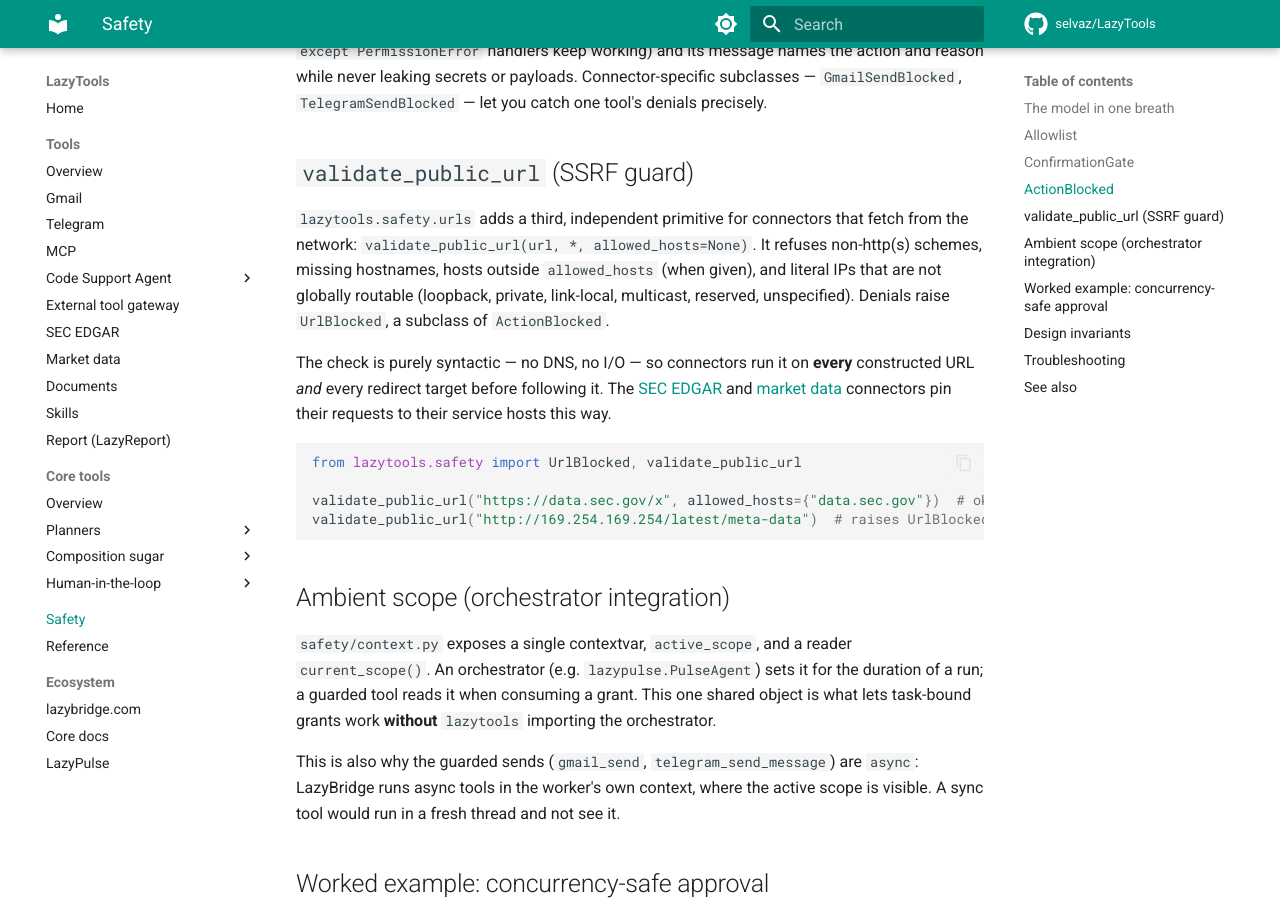
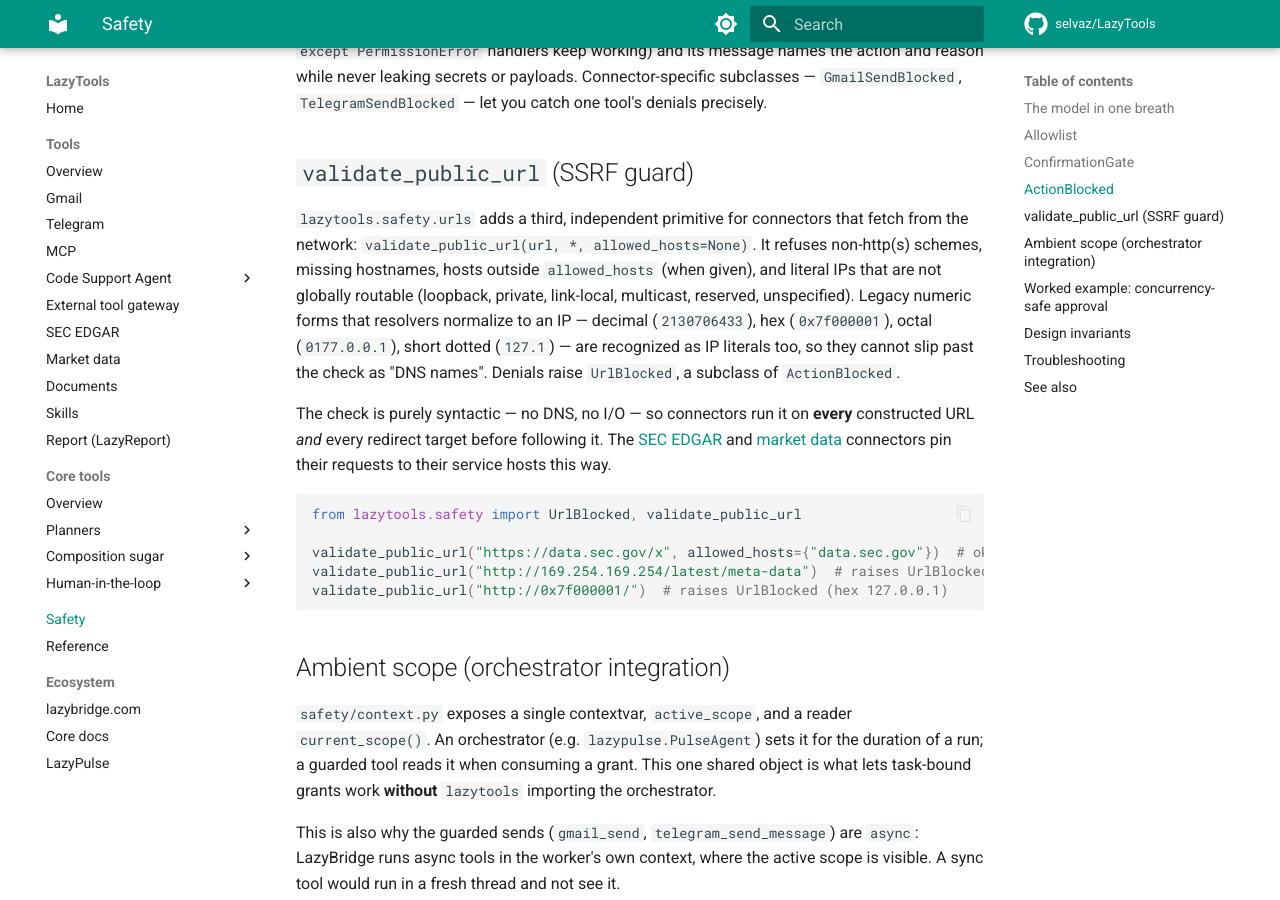
Before and after one commit to selvaz/LazyTools, an MkDocs documentation site: the page built from docs/safety.md, in a window 1280 px wide and 900 px high, scrolled down 1875 px. Built offline with MkDocs 1.6.1 and Material for MkDocs 9.7.7, drawn with Linux system fonts in a browser that asks for light colours; comment, search, counter and statistics services are not loaded.

Commit message:
docs: document legacy numeric IP handling in the SSRF guard
Reflect the #27 fix in docs/safety.md and add the Unreleased
changelog entry.

https://claude.ai/code/session_01M48gZb572sSAy45iA4vC4n

Co-authored-by: Claude <noreply@anthropic.com>

````diff
--- a/docs/safety.md
+++ b/docs/safety.md
@@ -86,8 +86,11 @@ denials precisely.
 that fetch from the network: `validate_public_url(url, *, allowed_hosts=None)`.
 It refuses non-http(s) schemes, missing hostnames, hosts outside
 `allowed_hosts` (when given), and literal IPs that are not globally routable
-(loopback, private, link-local, multicast, reserved, unspecified). Denials
-raise `UrlBlocked`, a subclass of `ActionBlocked`.
+(loopback, private, link-local, multicast, reserved, unspecified). Legacy
+numeric forms that resolvers normalize to an IP — decimal (`2130706433`),
+hex (`0x7f000001`), octal (`0177.0.0.1`), short dotted (`127.1`) — are
+recognized as IP literals too, so they cannot slip past the check as "DNS
+names". Denials raise `UrlBlocked`, a subclass of `ActionBlocked`.
 
 The check is purely syntactic — no DNS, no I/O — so connectors run it on
 **every** constructed URL *and* every redirect target before following it. The
@@ -99,6 +102,7 @@ from lazytools.safety import UrlBlocked, validate_public_url
 
 validate_public_url("https://data.sec.gov/x", allowed_hosts={"data.sec.gov"})  # ok
 validate_public_url("http://169.254.169.254/latest/meta-data")  # raises UrlBlocked
+validate_public_url("http://0x7f000001/")  # raises UrlBlocked (hex 127.0.0.1)
 ```
 
 ## Ambient scope (orchestrator integration)
````
Also changed, not shown: CHANGELOG.md (+11 -0 lines).
